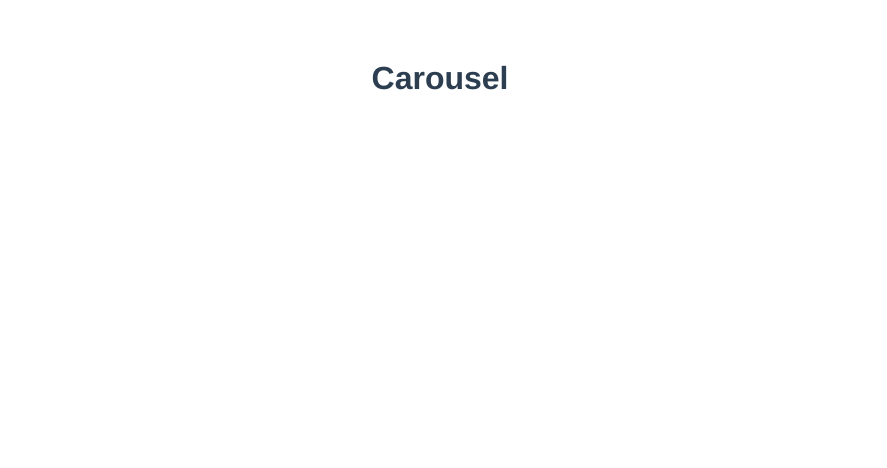
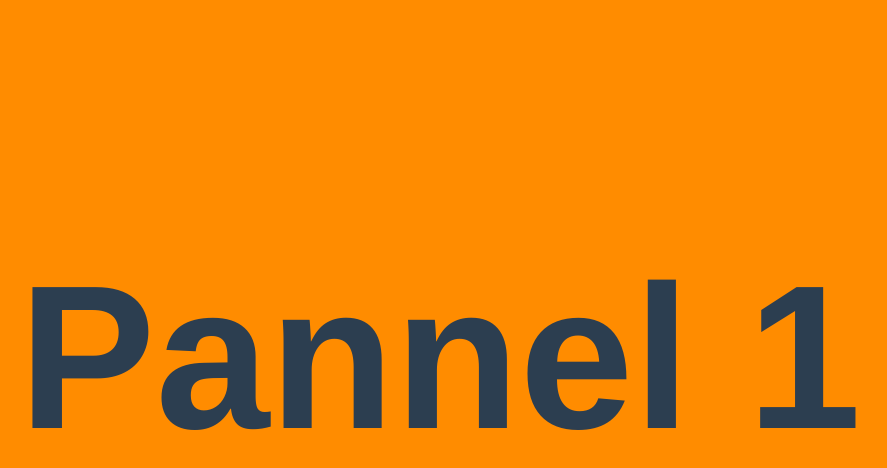
Before and after one commit to dunz/rxjs-tranning, a Vue app: page /Carousel in a window 1280 px wide. Shown: the top 468 px of the page, without its empty margins (200-1087 px from the left). Built offline with nearby package versions, Linux system fonts and the light colour scheme.

Commit message:
create caroucel markup

```diff
--- a/src/App.vue
+++ b/src/App.vue
@@ -6,17 +6,33 @@
 
 <script>
 export default {
-  name: 'App',
-}
+    name: 'App'
+};
 </script>
 
 <style>
+    html, body {
+        height: 100%;
+    }
+
     #app {
         font-family: Avenir, Helvetica, Arial, sans-serif;
         -webkit-font-smoothing: antialiased;
         -moz-osx-font-smoothing: grayscale;
         text-align: center;
         color: #2c3e50;
-  margin-top: 60px;
+        display: block;
+        height: 100%;
+    }
+
+    * {
+        margin: 0;
+        padding: 0;
+        text-decoration: none;
+        list-style: none;
+    }
+
+    div, ul, section, article {
+        box-sizing: border-box;
     }
 </style>
--- a/src/components/HelloWorld.vue
+++ b/src/components/HelloWorld.vue
@@ -30,8 +30,12 @@
         </ul>
 
         <nav>
-            <menu><router-link :to="{name: 'AutoComplete'}">AutoComplete</router-link></menu>
-            <menu><router-link :to="{name: 'Carousel'}">Carousel</router-link></menu>
+            <menu>
+                <router-link :to="{name: 'AutoComplete'}">AutoComplete</router-link>
+            </menu>
+            <menu>
+                <router-link :to="{name: 'Carousel'}">Carousel</router-link>
+            </menu>
         </nav>
     </div>
 </template>
@@ -42,13 +46,17 @@ export default {
     data() {
         return {
             msg: 'Welcome to Your Vue.js App'
-        }
+        };
     }
 };
 </script>
 
 <!-- Add "scoped" attribute to limit CSS to this component only -->
 <style scoped>
+    .hello {
+        margin-top: 60px;
+    }
+
     h3 {
         margin: 40px 0 0;
     }
--- a/src/components/quick-rx/Carousel.vue
+++ b/src/components/quick-rx/Carousel.vue
@@ -1,6 +1,11 @@
 <template>
-    <div>
-        <h1>Carousel</h1>
+    <div class="viewer">
+        <ul class="container">
+            <li class="panel darkorange">Pannel 1</li>
+            <li class="panel magenta">Pannel 2</li>
+            <li class="panel chartreuse">Pannel 3</li>
+            <li class="panel gold">Pannel 4</li>
+        </ul>
     </div>
 </template>
 
@@ -9,3 +14,44 @@ export default {
     name: 'Carousel'
 };
 </script>
+
+<style scoped>
+    .viewer {
+        overflow: hidden;
+        height: 100%;
+    }
+
+    .container {
+        white-space: nowrap;
+        height: 100%;
+    }
+
+    .panel {
+        display: inline-block;
+        font-weight: bold;
+        height: 100%;
+        width: 100%;
+        font-size: 16vw;
+        user-select: none;
+        cursor: pointer;
+        padding-top: 30vh;
+    }
+
+    .darkorange {
+        background: darkorange;
+    }
+
+    .magenta {
+        background: magenta;
+    }
+
+    .chartreuse {
+        background: chartreuse;
+    }
+
+    .gold {
+        background: gold;
+    }
+
+
+</style>
```
Lines whose indentation alone changed are shown as unchanged.
